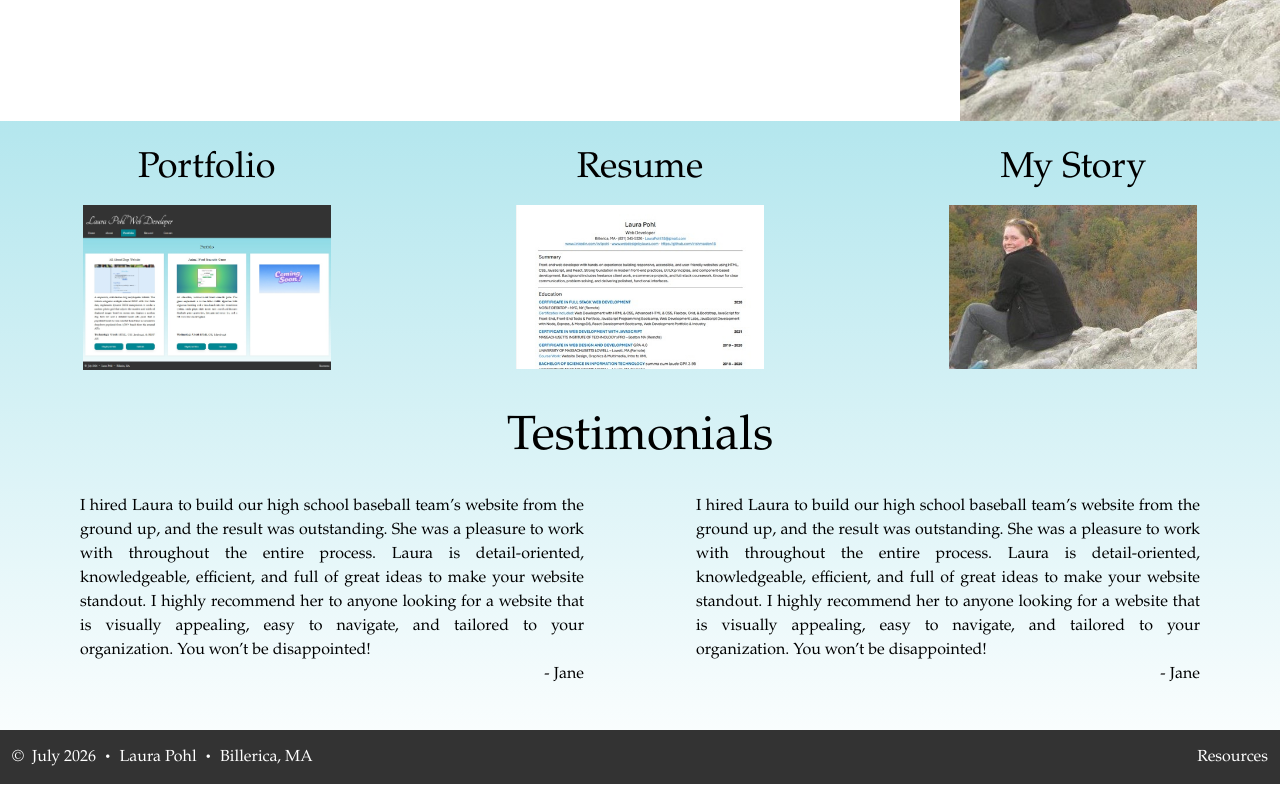
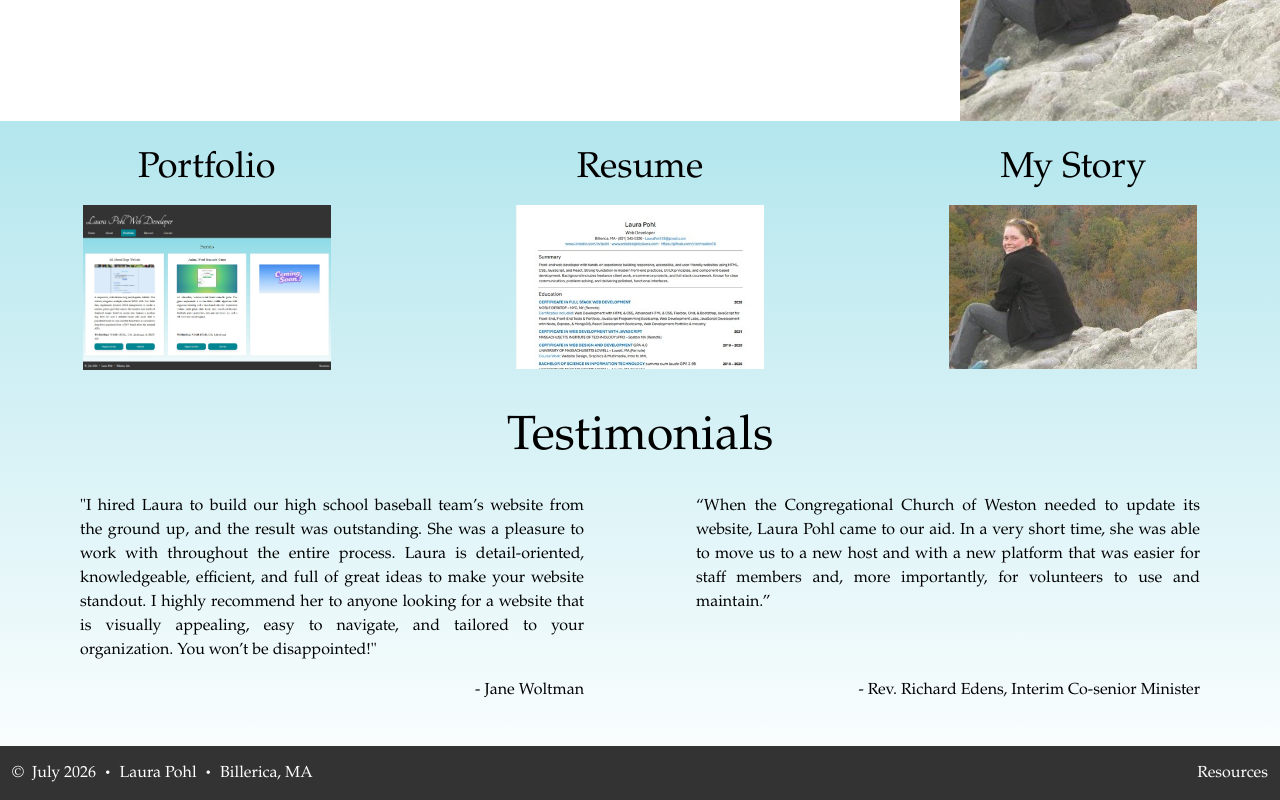
Before and after one commit to irishmaiden18/portfolio-2026, a React (Vite) app: page / in a window 1280 px wide. Shown: the part 431-1231 px from the top of the page. Built offline with nearby package versions, Linux system fonts and the light colour scheme.

Commit message:
updates testimonial section

```diff
--- a/src/components/Home.jsx
+++ b/src/components/Home.jsx
@@ -30,14 +30,14 @@ const Home = () => {
           <div className="m-4 max-w-6xl mx-auto pb-2">
             <h2 className="text-2xl md:text-3xl lg:text-4xl xl:text-5xl text-center pt-4 pb-8">Testimonials</h2>
             <div className="grid grid-cols-1 md:grid-cols-2 gap-8 xl:gap-20">
-              <div>
-                <p className="text-justify text-justify-inner-word px-8 md:px-4">I hired Laura to build our high school baseball team’s website from the ground up, and the result was outstanding. She was a pleasure to work with throughout the entire process. Laura is detail-oriented, knowledgeable, efficient, and full of great ideas to make your website standout. I highly recommend her to anyone looking for a website that is visually appealing, easy to navigate, and tailored to your organization. You won’t be disappointed!</p>
-                <p className="text-right px-8 md:px-4">- Jane</p>
+              <div className="flex flex-col h-full">
+                <p className="text-justify text-justify-inner-word px-8 md:px-4">"I hired Laura to build our high school baseball team’s website from the ground up, and the result was outstanding. She was a pleasure to work with throughout the entire process. Laura is detail-oriented, knowledgeable, efficient, and full of great ideas to make your website standout. I highly recommend her to anyone looking for a website that is visually appealing, easy to navigate, and tailored to your organization. You won’t be disappointed!"</p>
+                <p className="text-right px-8 md:px-4 mt-autho pt-4">- Jane Woltman</p>
               </div>
 
-              <div>
-                <p className="text-justify text-justify-inner-word px-8 md:px-4">I hired Laura to build our high school baseball team’s website from the ground up, and the result was outstanding. She was a pleasure to work with throughout the entire process. Laura is detail-oriented, knowledgeable, efficient, and full of great ideas to make your website standout. I highly recommend her to anyone looking for a website that is visually appealing, easy to navigate, and tailored to your organization. You won’t be disappointed!</p>
-                <p className="text-right px-8 md:px-4">- Jane</p>
+              <div className="flex flex-col h-full">
+                <p className="text-justify text-justify-inner-word px-8 md:px-4">“When the Congregational Church of Weston needed to update its website, Laura Pohl came to our aid.  In a very short time, she was able to move us to a new host and with a new platform that was easier for staff members and, more importantly, for volunteers to use and maintain.”</p>
+                <p className="text-right px-8 md:px-4 mt-auto pt-4">- Rev. Richard Edens, Interim Co-senior Minister</p>
               </div>
             </div>
           </div>
```
